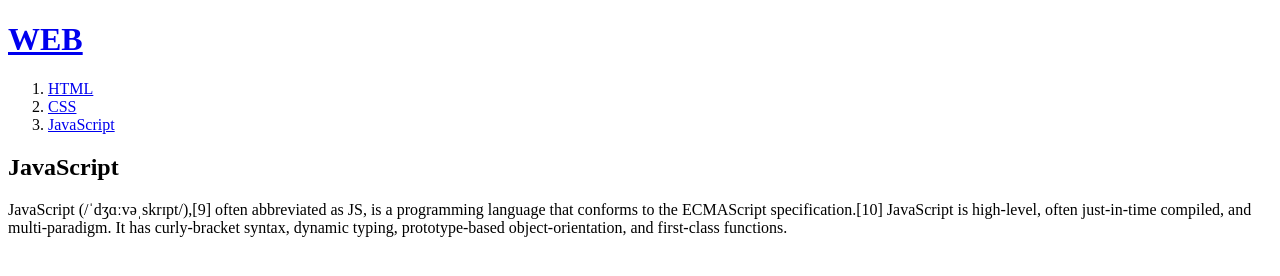
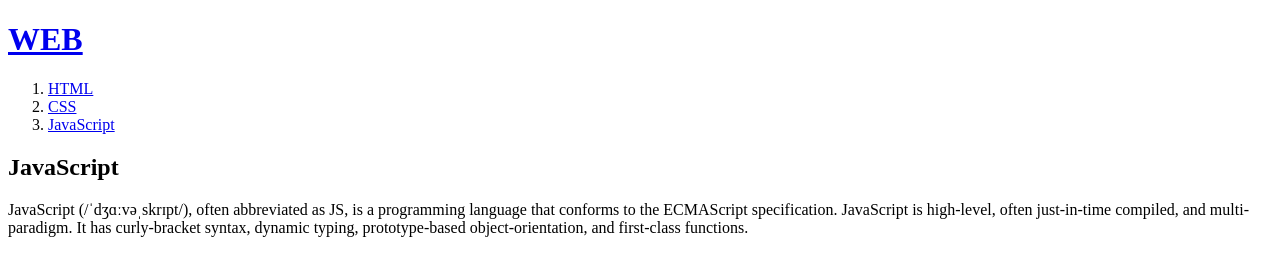
Before and after one commit to hwahyeon/opentutorials-web, a plain HTML site: page WEB1 - HTML & Internet/3.html in a window 1280 px wide. Drawn offline with Linux system fonts and the light colour scheme.

Commit message:
Update 3.html

```diff
--- a/WEB1 - HTML & Internet/3.html
+++ b/WEB1 - HTML & Internet/3.html
@@ -13,6 +13,6 @@
     </ol>
 
     <h2>JavaScript</h2>
-    <p>JavaScript (/ˈdʒɑːvəˌskrɪpt/),[9] often abbreviated as JS, is a programming language that conforms to the ECMAScript specification.[10] JavaScript is high-level, often just-in-time compiled, and multi-paradigm. It has curly-bracket syntax, dynamic typing, prototype-based object-orientation, and first-class functions.</p>
+    <p>JavaScript (/ˈdʒɑːvəˌskrɪpt/), often abbreviated as JS, is a programming language that conforms to the ECMAScript specification. JavaScript is high-level, often just-in-time compiled, and multi-paradigm. It has curly-bracket syntax, dynamic typing, prototype-based object-orientation, and first-class functions.</p>
 </body>
 </html>
```
